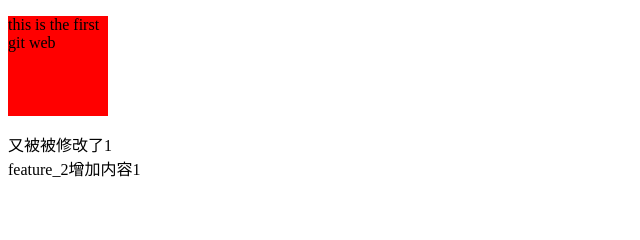
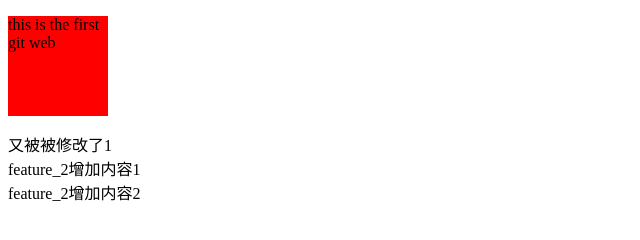
Before and after one commit to zhang-mingwei/test, a plain HTML site: page index.html in a window 1280 px wide. Shown: the whole page, without its empty margins (0-640 px from the left). Drawn offline with Linux system fonts and the light colour scheme.

Commit message:
fix: add feature_2 two

```diff
--- a/index.html
+++ b/index.html
@@ -15,6 +15,7 @@
 	<p>this is the first git web</p>
 	<div>又被被修改了1</div>
 	<div>feature_2增加内容1</div>
+	<div>feature_2增加内容2</div>
 	<script src="main.js" type="text/javascript"></script>
 </body>
 </html>
```
